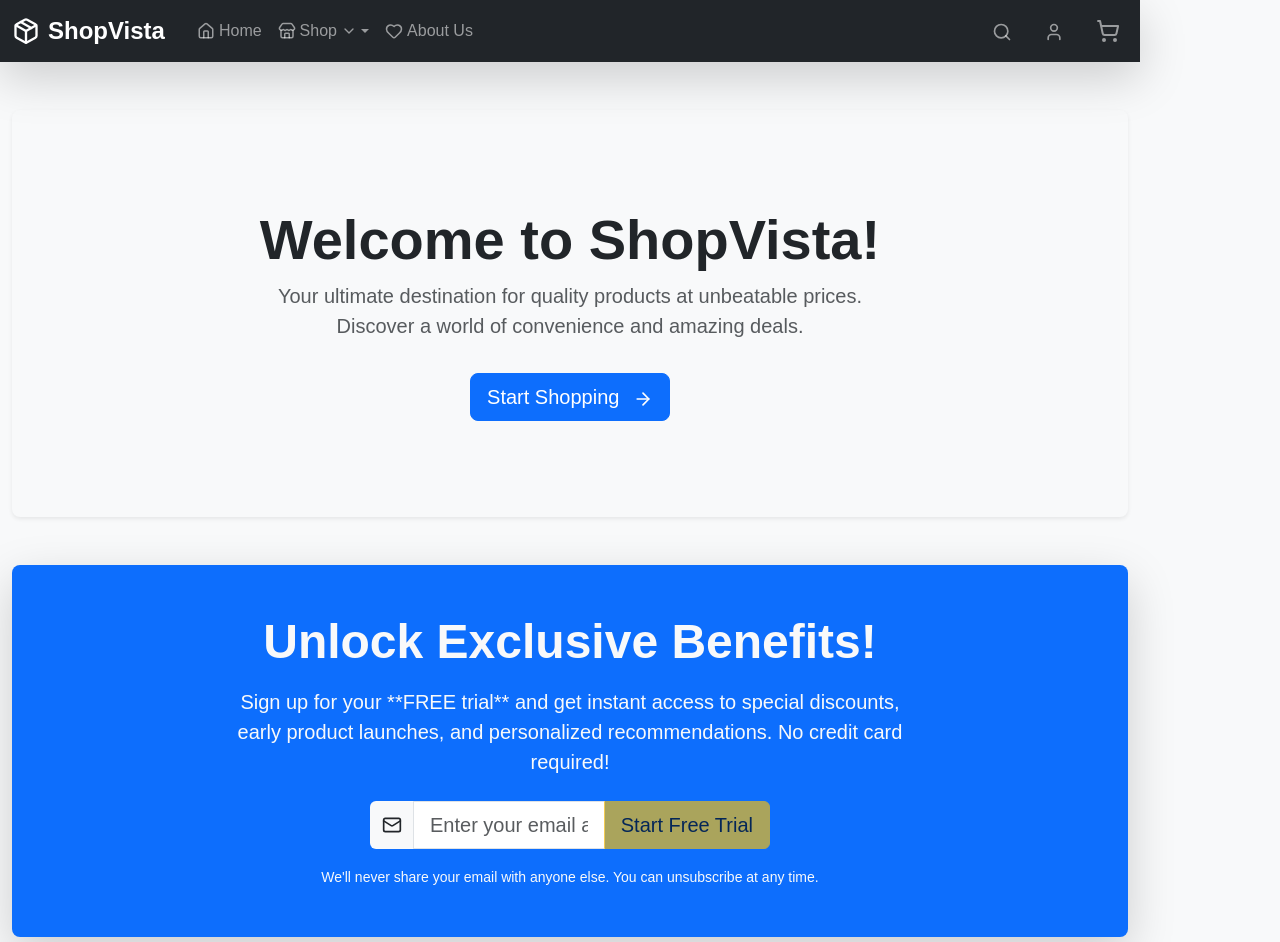
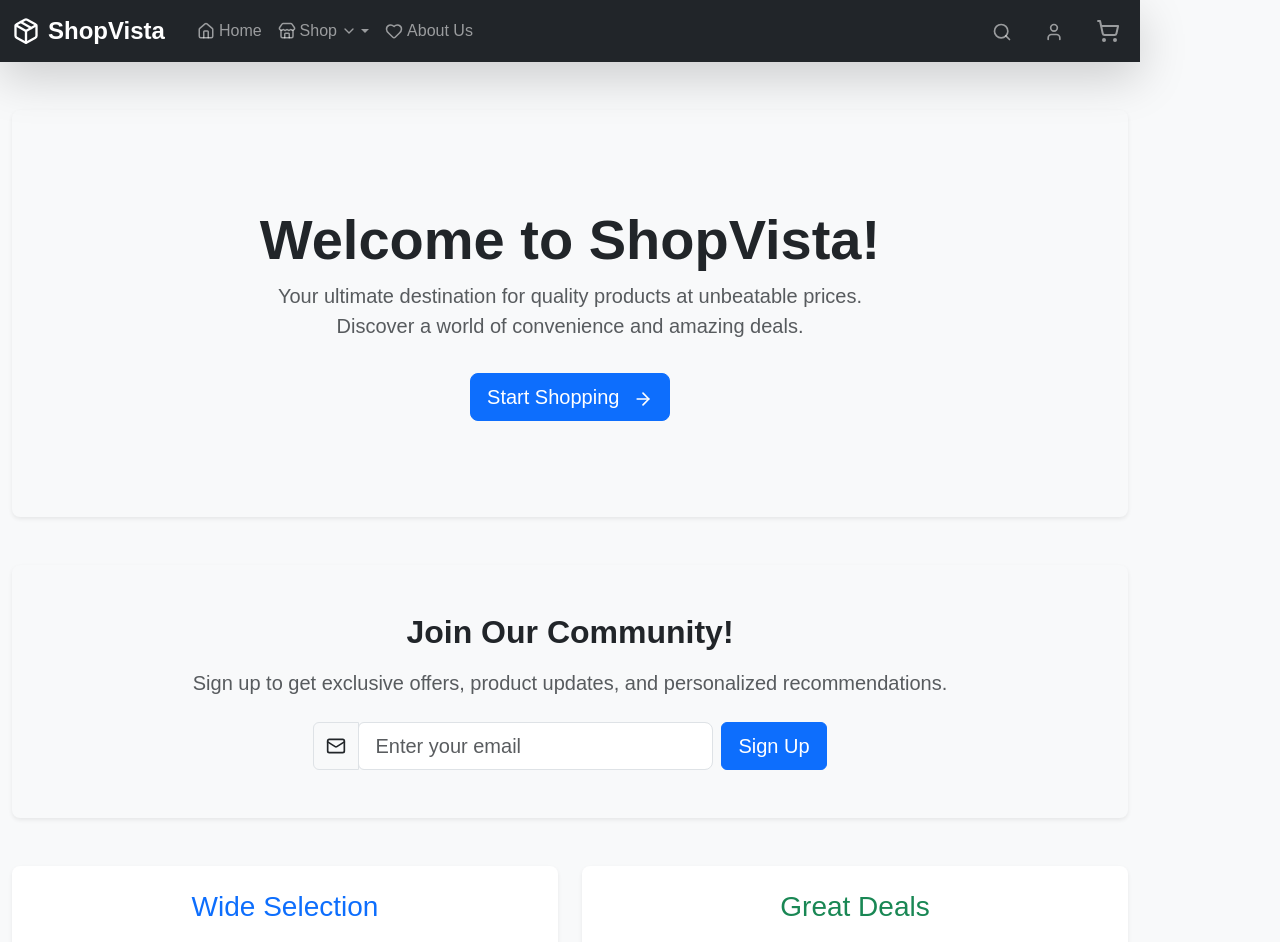
Before and after one commit to Mubashir1099/react-e-commerce-marketplace-project, a React (Vite) app: page / in a window 1280 px wide. Shown: the top 942 px of the page. Built offline with nearby package versions, Linux system fonts and the light colour scheme.

Commit message:
Update SignUpSection.jsx

```diff
--- a/src/components/SignUpSection.jsx
+++ b/src/components/SignUpSection.jsx
@@ -1,91 +1,58 @@
 import React, { useState } from 'react';
-import { toast } from 'react-toastify';
-import { Mail } from 'lucide-react'; // Icon for email input
+import { Mail, CheckCircle } from 'lucide-react'; // Icons
 
 /**
  * SignUpSection Component
- * Displays a call-to-action section for users to sign up for a free trial
- * by entering their email address.
+ * A reusable component for a call-to-action sign-up form.
+ * It now focuses on a simple registration process rather than a "free trial."
  *
  * @param {object} props - Component props.
- * @param {function} props.onSignUp - Function to call when the sign-up button is clicked.
+ * @param {function} props.onSignUp - Function to call when the user submits the sign-up form.
  */
 const SignUpSection = ({ onSignUp }) => {
   const [email, setEmail] = useState('');
-  const [isValidEmail, setIsValidEmail] = useState(true); // State for email validation feedback
+  const [submitted, setSubmitted] = useState(false);
 
-  /**
-   * handleEmailChange
-   * Updates the email state as the user types and performs basic email validation.
-   * @param {object} e - The event object from the input change.
-   */
-  const handleEmailChange = (e) => {
-    const value = e.target.value;
-    setEmail(value);
-    // Basic email validation regex
-    const emailRegex = /^[^\s@]+@[^\s@]+\.[^\s@]+$/;
-    setIsValidEmail(emailRegex.test(value) || value === ''); // Allow empty for initial state
-  };
-
-  /**
-   * handleSignUpClick
-   * Handles the click event for the "Start Free Trial" button.
-   * Validates the email and calls the onSignUp prop function.
-   */
-  const handleSignUpClick = () => {
-    const emailRegex = /^[^\s@]+@[^\s@]+\.[^\s@]+$/;
-    if (!emailRegex.test(email)) {
-      setIsValidEmail(false);
-      toast.error('Please enter a valid email address.');
-      return;
+  const handleSubmit = (e) => {
+    e.preventDefault();
+    if (email.trim()) {
+      onSignUp(email); // Call the parent's sign-up handler
+      setSubmitted(true);
+      setEmail(''); // Clear the input field
+      // Reset submitted state after a short delay to allow for new sign-ups
+      setTimeout(() => setSubmitted(false), 5000);
     }
-
-    // Call the parent's sign-up handler
-    onSignUp(email);
-    setEmail(''); // Clear the input field after successful (simulated) sign-up
-    setIsValidEmail(true); // Reset validation state
   };
 
   return (
-    <div className="container my-5 p-5 bg-primary text-light rounded-3 shadow-lg">
-      <div className="row justify-content-center align-items-center">
-        <div className="col-lg-8 text-center">
-          <h2 className="display-5 fw-bold mb-3">Unlock Exclusive Benefits!</h2>
-          <p className="lead mb-4">
-            Sign up for your **FREE trial** and get instant access to special discounts,
-            early product launches, and personalized recommendations. No credit card required!
-          </p>
-          <div className="input-group mb-3 mx-auto" style={{ maxWidth: '400px' }}>
-            <span className="input-group-text bg-light text-dark rounded-start border-0">
-              <Mail size={20} />
-            </span>
+    <div className="bg-light p-4 p-md-5 rounded-3 shadow-sm text-center my-5">
+      <h2 className="mb-3 fw-bold text-dark">Join Our Community!</h2>
+      <p className="lead text-muted mb-4">
+        Sign up to get exclusive offers, product updates, and personalized recommendations.
+      </p>
+
+      {submitted ? (
+        <div className="alert alert-success d-flex align-items-center justify-content-center" role="alert">
+          <CheckCircle size={24} className="me-2" />
+          <span>Thanks for signing up! Check your inbox for details.</span>
+        </div>
+      ) : (
+        <form onSubmit={handleSubmit} className="d-flex flex-column flex-md-row justify-content-center align-items-center">
+          <div className="input-group mb-3 mb-md-0 me-md-2" style={{ maxWidth: '400px' }}>
+            <span className="input-group-text"><Mail size={20} /></span>
             <input
               type="email"
-              className={`form-control form-control-lg ${!isValidEmail && email !== '' ? 'is-invalid' : ''}`}
-              placeholder="Enter your email address"
+              className="form-control form-control-lg rounded-start"
+              placeholder="Enter your email"
+              aria-label="Email address"
               value={email}
-              onChange={handleEmailChange}
-              aria-label="Email address for free trial"
+              onChange={(e) => setEmail(e.target.value)}
+              required
             />
-            <button
-              className="btn btn-warning btn-lg rounded-end"
-              type="button"
-              onClick={handleSignUpClick}
-              disabled={!isValidEmail || email === ''} // Disable if email is invalid or empty
-            >
-              Start Free Trial
-            </button>
-            {!isValidEmail && email !== '' && (
-              <div className="invalid-feedback text-start w-100 mt-2">
-                Please enter a valid email format (e.g., user@example.com).
-              </div>
-            )}
           </div>
-          <small className="text-light-50">
-            We'll never share your email with anyone else. You can unsubscribe at any time.
-          </small>
-        </div>
-      </div>
+          <button type="submit" className="btn btn-primary btn-lg rounded">Sign Up</button>
+        </form>
+      )}
     </div>
   );
 };
```
